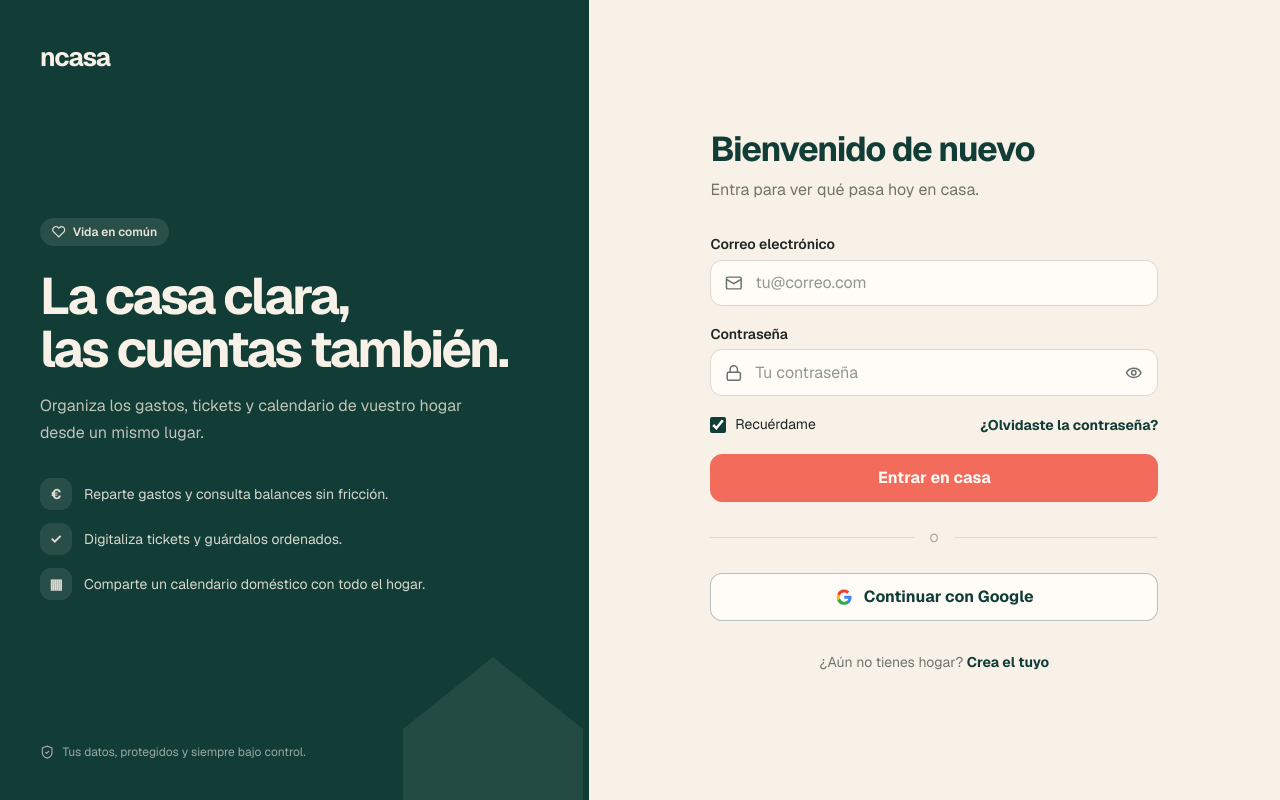
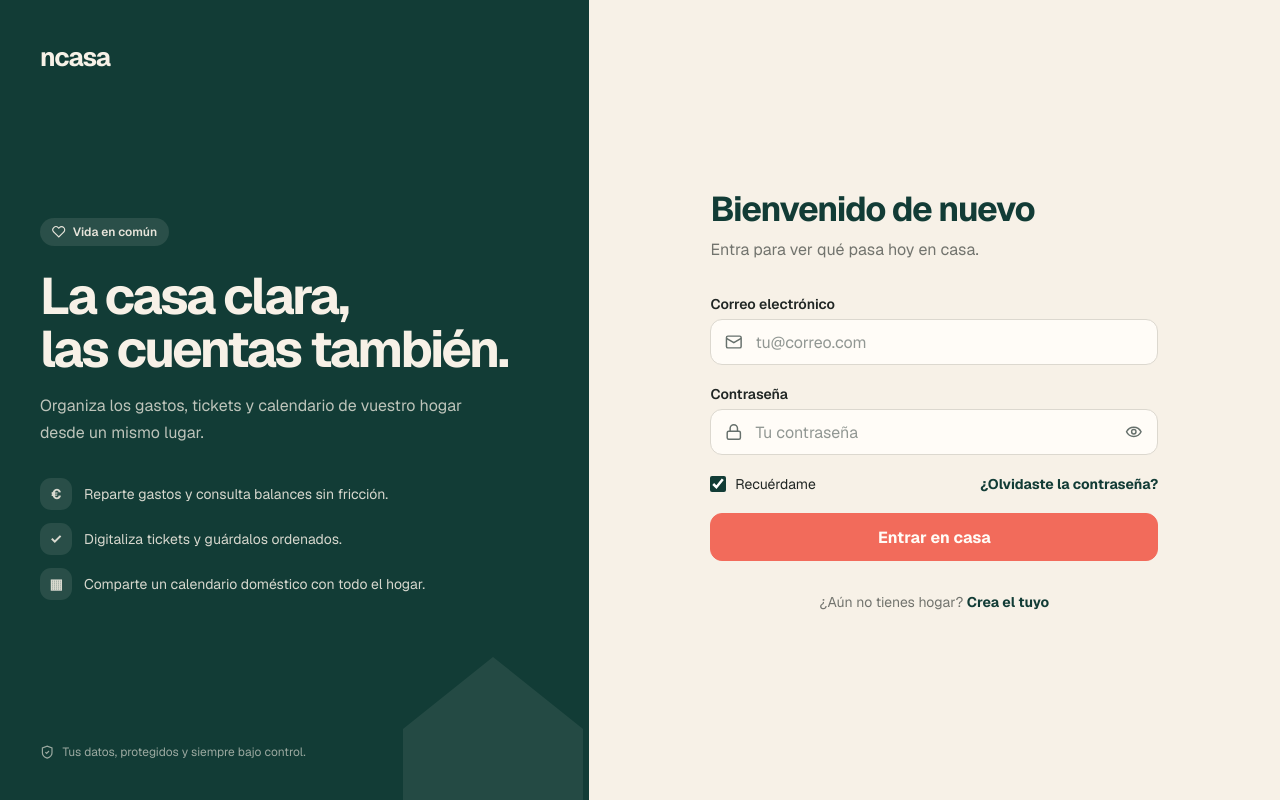
Before and after one commit to SrDagues/ncasa-fe, an Angular app: page /login in a window 1280 px wide. Built offline with nearby package versions, Linux system fonts and the light colour scheme.

Commit message:
align login with final v0 design

```diff
--- a/src/app/features/auth/login/login.html
+++ b/src/app/features/auth/login/login.html
@@ -32,11 +32,5 @@
     <button class="primary-button" type="submit">Entrar en casa</button>
   </form>
 
-  <div class="auth-form__divider">o</div>
-  <button class="outline-button" type="button">
-    <svg viewBox="0 0 24 24" aria-hidden="true"><path fill="#4285f4" d="M21.6 12.2c0-.7-.1-1.5-.2-2.2H12v4h5.4a4.6 4.6 0 0 1-2 3v2.6h3.3c1.9-1.8 2.9-4.4 2.9-7.4Z"/><path fill="#34a853" d="M12 22c2.7 0 5-.9 6.7-2.4L15.4 17a6 6 0 0 1-8.9-3.2H3.1v2.7A10 10 0 0 0 12 22Z"/><path fill="#fbbc05" d="M6.5 13.8a6 6 0 0 1 0-3.6V7.5H3.1a10 10 0 0 0 0 9Z"/><path fill="#ea4335" d="M12 6a5.4 5.4 0 0 1 3.8 1.5l2.9-2.8A9.7 9.7 0 0 0 3.1 7.5l3.4 2.7A6 6 0 0 1 12 6Z"/></svg>
-    Continuar con Google
-  </button>
-
   <p class="auth-form__footer">¿Aún no tienes hogar? <a routerLink="/register" class="text-link">Crea el tuyo</a></p>
 </section>
--- a/src/styles.scss
+++ b/src/styles.scss
@@ -107,7 +107,7 @@ a { color: inherit; }
   text-decoration: none;
 }
 .text-link:hover { color: var(--ncasa-coral-dark); text-decoration: underline; text-underline-offset: 0.2rem; }
-.primary-button, .outline-button {
+.primary-button {
   display: inline-flex;
   align-items: center;
   justify-content: center;
@@ -121,32 +121,8 @@ a { color: inherit; }
 }
 .primary-button { border: 1px solid var(--ncasa-coral); background: var(--ncasa-coral); color: var(--ncasa-surface); }
 .primary-button:hover:not(:disabled) { border-color: var(--ncasa-coral-dark); background: var(--ncasa-coral-dark); }
-.primary-button:active:not(:disabled), .outline-button:active { transform: translateY(1px); }
+.primary-button:active:not(:disabled) { transform: translateY(1px); }
 .primary-button:disabled { cursor: not-allowed; opacity: 0.5; }
-.outline-button {
-  gap: 0.65rem;
-  border: 1px solid color-mix(in srgb, var(--ncasa-forest) 30%, transparent);
-  background: var(--ncasa-surface);
-  color: var(--ncasa-forest);
-}
-.outline-button:hover { border-color: var(--ncasa-forest); background: var(--ncasa-sage-soft); }
-.outline-button svg { width: 1.15rem; height: 1.15rem; }
-.auth-form__divider {
-  display: flex;
-  align-items: center;
-  gap: 1rem;
-  margin: 1.75rem 0;
-  color: color-mix(in srgb, var(--ncasa-charcoal) 42%, transparent);
-  font-size: 0.72rem;
-  letter-spacing: 0.09em;
-  text-transform: uppercase;
-}
-.auth-form__divider::before, .auth-form__divider::after {
-  height: 1px;
-  background: color-mix(in srgb, var(--ncasa-charcoal) 12%, transparent);
-  content: "";
-  flex: 1;
-}
 .auth-form__footer {
   margin: 2rem 0 0;
   color: color-mix(in srgb, var(--ncasa-charcoal) 62%, transparent);
```
